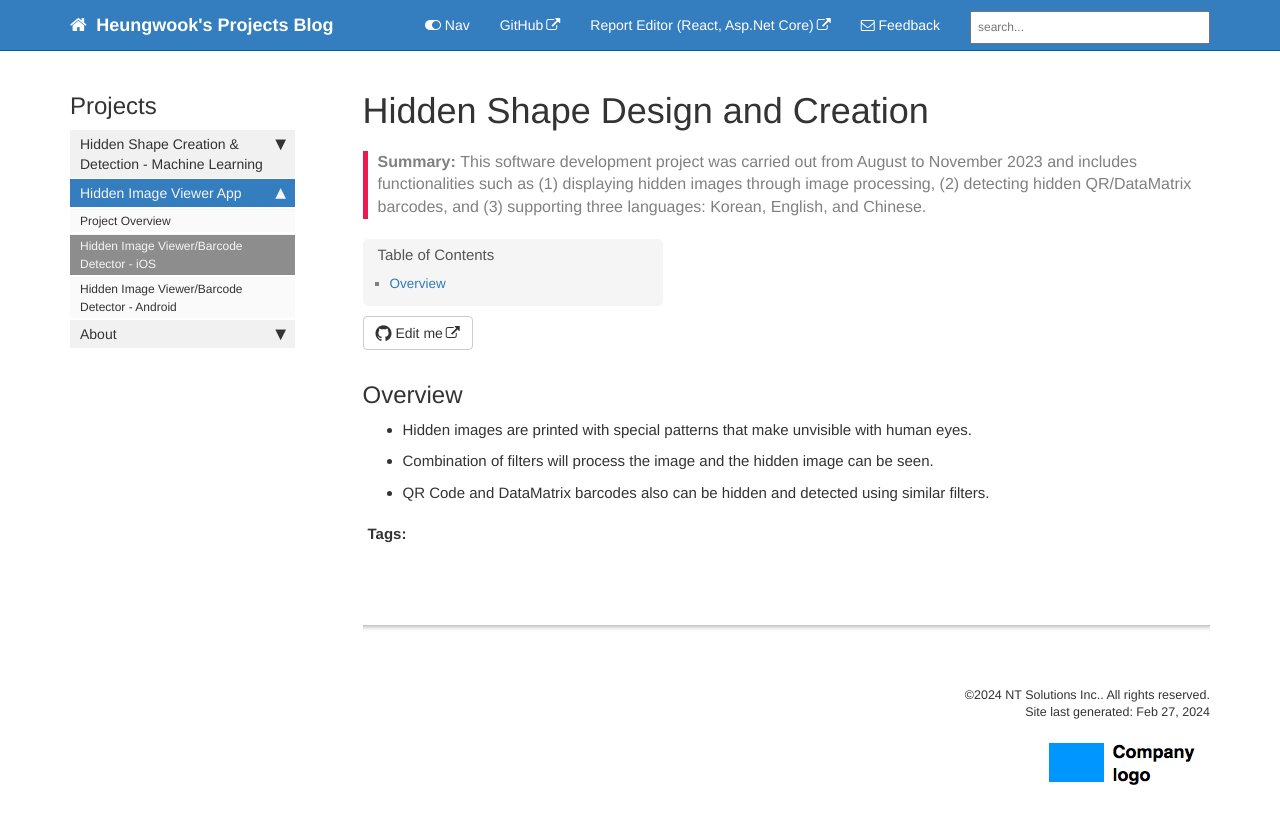
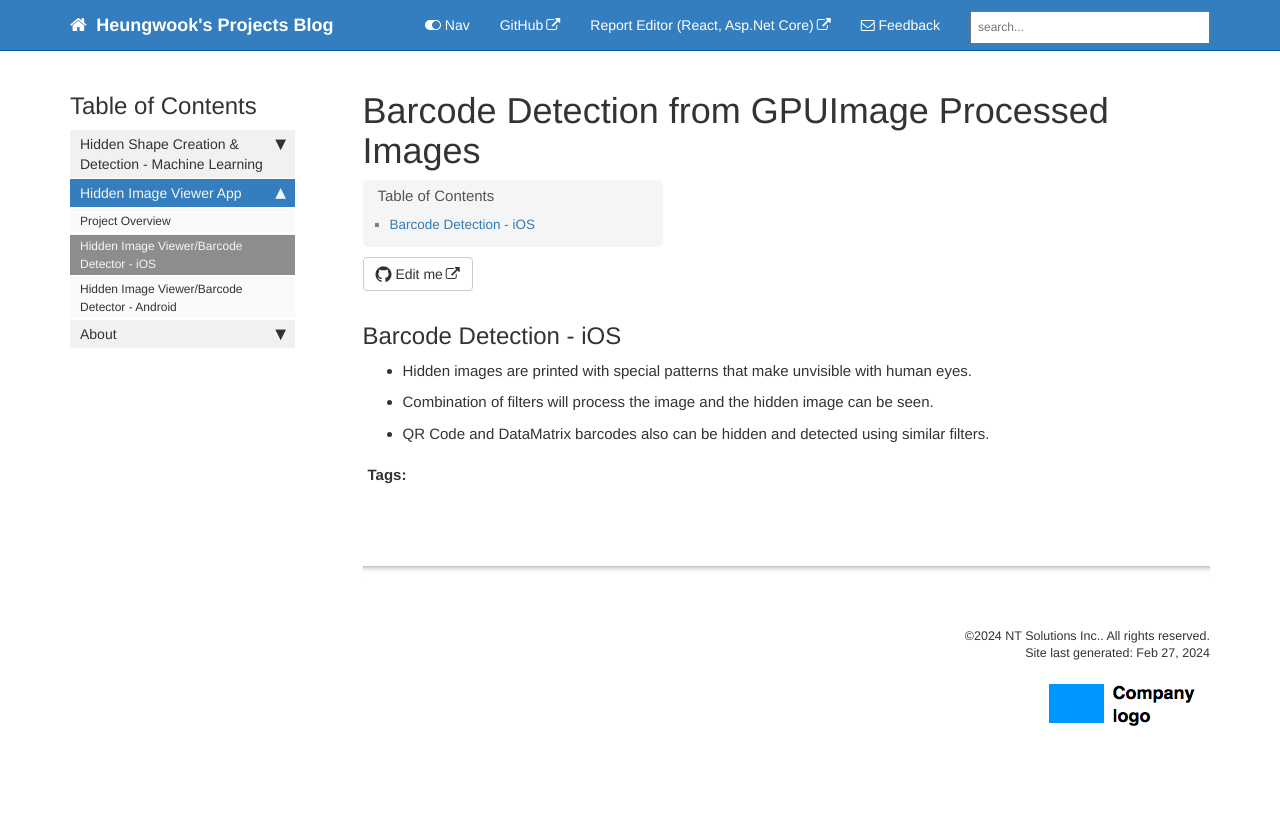
Before and after one commit to heungwook/heungwook.github.io, a Jekyll site: the page built from pages/doc202302/doc202302_02.md, in a window 1280 px wide. Shown: the top 824 px of the page. Built offline with Jekyll 4.4.1, drawn with Linux system fonts in a browser that asks for light colours; comment, search, counter and statistics services are not loaded.

Commit message:
20240227 0914

```diff
--- a/_data/sidebars/mydoc_sidebar.yml
+++ b/_data/sidebars/mydoc_sidebar.yml
@@ -2,7 +2,7 @@
 
 entries:
 - title: sidebar
-  product: Projects
+  product: Table of Contents
   folders:
 
   - title: Hidden Shape Creation & Detection - Machine Learning
--- a/pages/doc202302/doc202302_02.md
+++ b/pages/doc202302/doc202302_02.md
@@ -1,14 +1,14 @@
 ---
-title: Hidden Shape Design and Creation
-tags: [wpf]
+title: Barcode Detection from GPUImage Processed Images
+tags: []
 keywords:
-summary: "This software development project was carried out from August to November 2023 and includes functionalities such as (1) displaying hidden images through image processing, (2) detecting hidden QR/DataMatrix barcodes, and (3) supporting three languages: Korean, English, and Chinese."
+summary:
 sidebar: mydoc_sidebar
 permalink: doc202302_02.html
 folder: doc202302
 ---
 
-## Overview
+## Barcode Detection - iOS
 
 - Hidden images are printed with special patterns that make unvisible with human eyes.
 
```
Also changed, not shown: index.md (+1 -1 lines).
